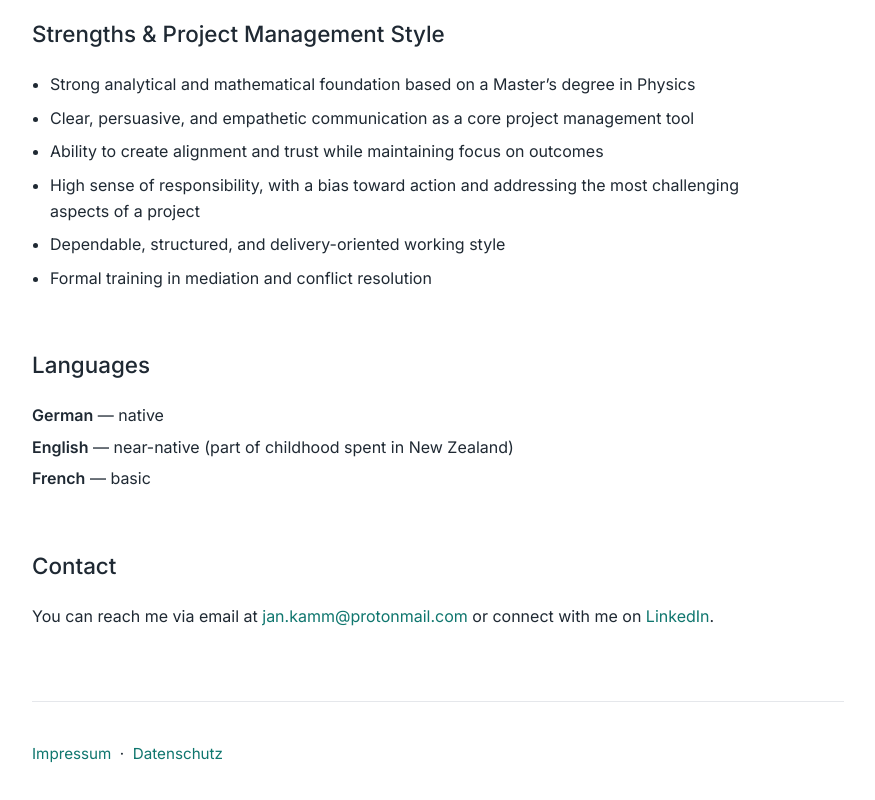
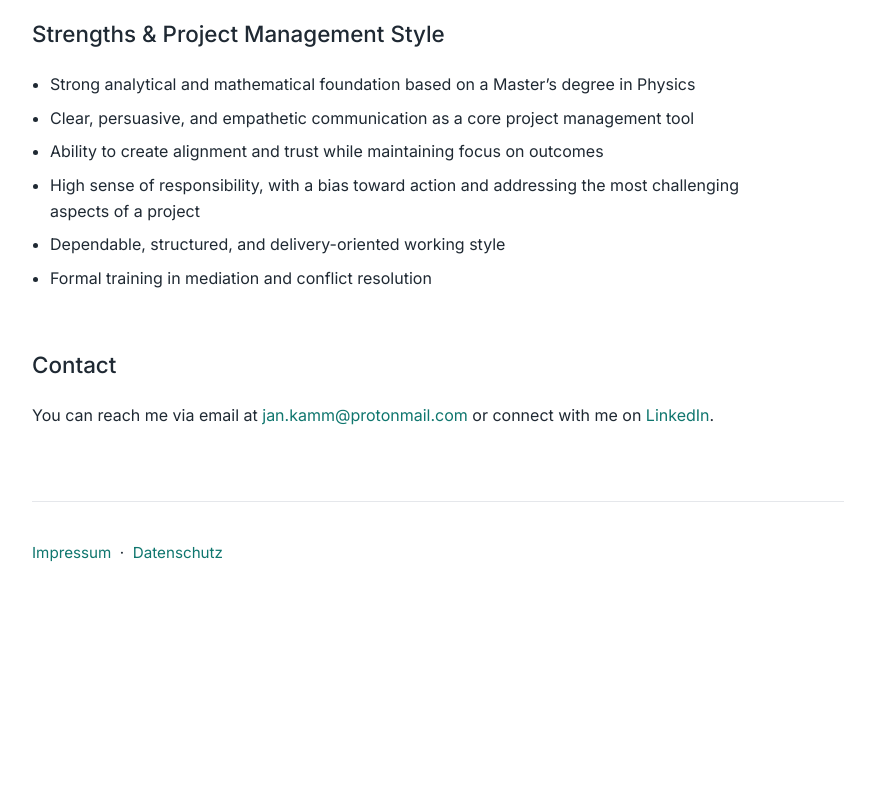
Before and after one commit to jan-kamm/jan-kamm.github.io, a website: page index.html in a window 1280 px wide. Shown: the part 1290-2090 px from the top of the page, without its empty margins (202-1077 px from the left). After the commit the page ends 1951 px from the top, so only its background shows below. Drawn offline with Linux system fonts and the light colour scheme.

Commit message:
deleted languages section, as this is covered in CV

```diff
--- a/index.html
+++ b/index.html
@@ -186,15 +186,6 @@
     </section>
 
     <section>
-      <h2>Languages</h2>
-      <div class="languages">
-        <span><strong>German</strong> — native</span>
-        <span><strong>English</strong> — near-native (part of childhood spent in New Zealand)</span>
-        <span><strong>French</strong> — basic</span>
-      </div>
-    </section>
-
-    <section>
       <h2>Contact</h2>
       <div class="contact">
         You can reach me via email at
```
